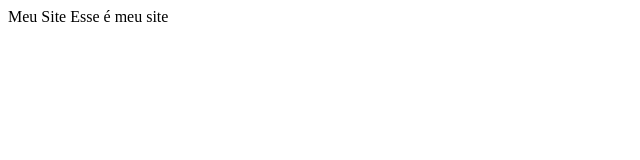
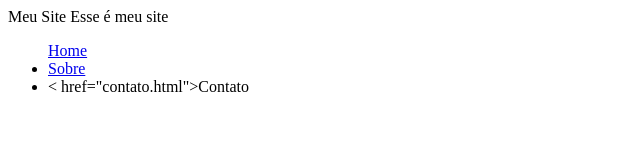
Before and after one commit to Roger-19/Tutorial, a plain HTML site: page index.html in a window 1280 px wide. Shown: the whole page, without its empty margins (0-640 px from the left). Drawn offline with Linux system fonts and the light colour scheme.

Commit message:
novo menu

```diff
--- a/index.html
+++ b/index.html
@@ -4,5 +4,10 @@
 </title>
 </body>
 Esse é meu site
+<ul>
+<lu><a href="index.html">Home</a></li>
+<li><a href="sobre.html">Sobre</a></li>
+<li>< href="contato.html">Contato</a></li
+</ul>
 </body>
 </html>
```
